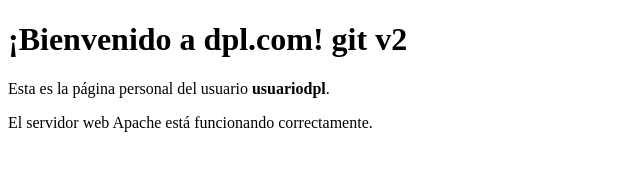
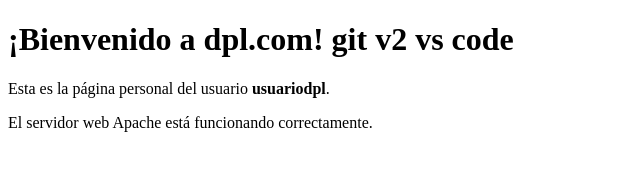
Before and after one commit to Laura3342/dpl1, a plain HTML site: page index.html in a window 1280 px wide. Shown: the whole page, without its empty margins (0-640 px from the left). Drawn offline with Linux system fonts and the light colour scheme.

Commit message:
Modificar index desde vscode

```diff
--- a/index.html
+++ b/index.html
@@ -5,7 +5,7 @@
     <title>Bienvenido a dpl.com</title>
 </head>
 <body>
-    <h1>¡Bienvenido a dpl.com! git v2</h1>
+    <h1>¡Bienvenido a dpl.com! git v2 vs code</h1>
     <p>Esta es la página personal del usuario <strong>usuariodpl</strong>.</p>
     <p>El servidor web Apache está funcionando correctamente.</p>
 </body>
```
